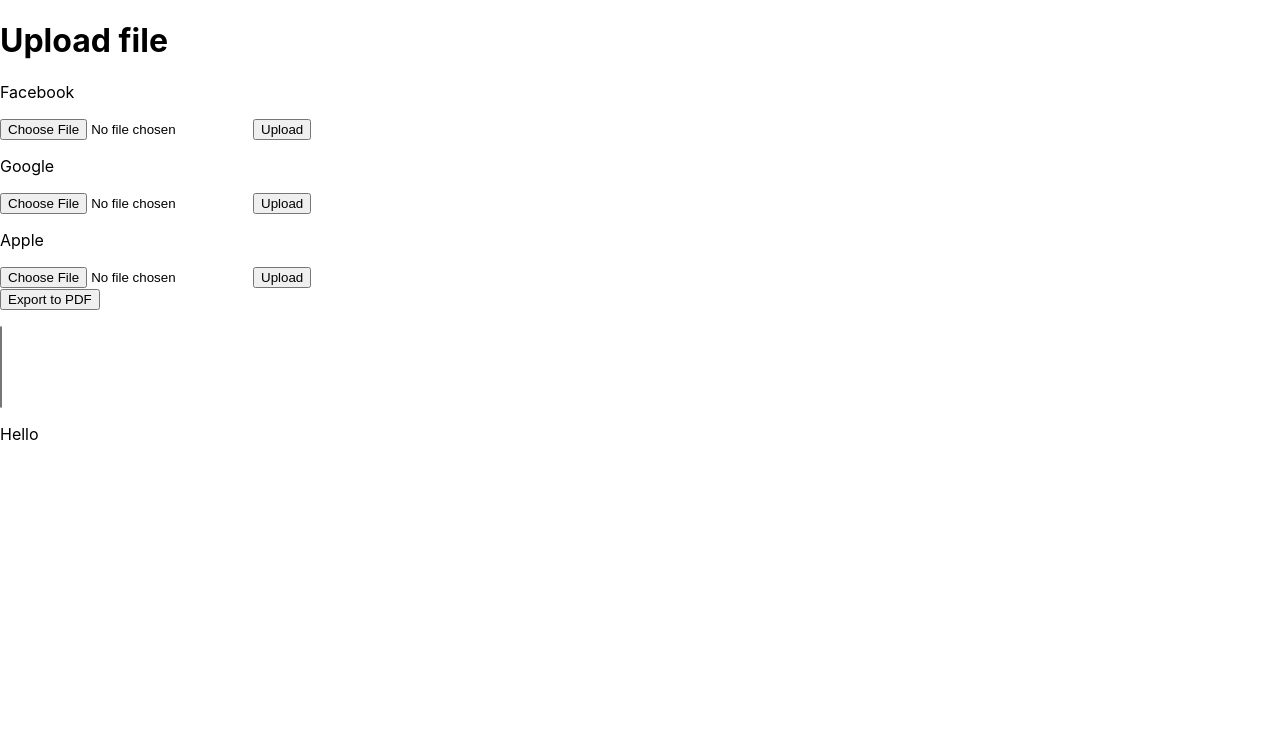
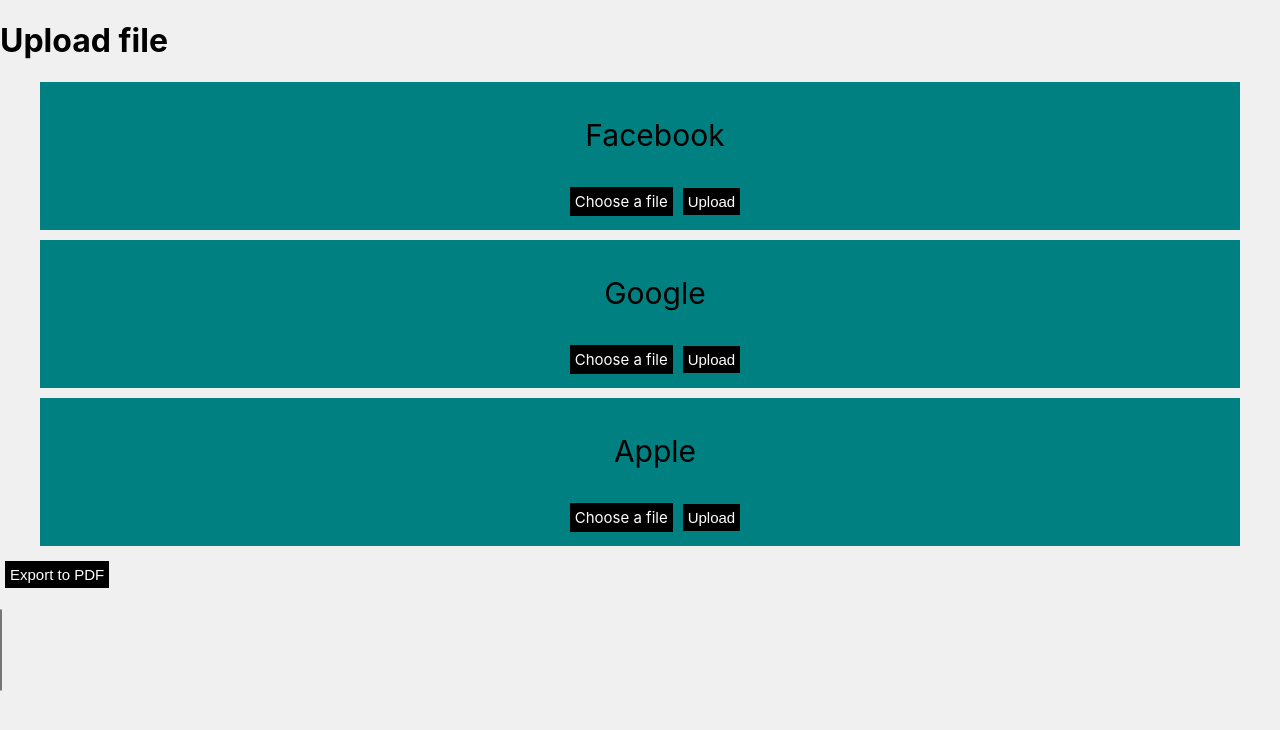
Before and after one commit to nguyldo/Verse, a React app in the folder verse/front-end/: page /upload in a window 1280 px wide. Shown: the top 730 px of the page. Built offline with nearby package versions, Linux system fonts and the light colour scheme.

Commit message:
ux improvements

```diff
--- a/verse/front-end/src/App.css
+++ b/verse/front-end/src/App.css
@@ -1,38 +1,38 @@
-.App {
+body {
+  background-color: #F0F0F0;
+}
+
+.link {
+  background-color: black;
+  text-decoration: none;
+  color: white;
+  padding: 5px;
+}
+
+.link:visited {
+  color: white;
+}
+
+.uploadoption {
+  background-color: teal;
+  margin: 10px 40px 10px 40px;
+  padding: 5px 10px 10px 40px;
   text-align: center;
 }
 
-.App-logo {
-  height: 40vmin;
-  pointer-events: none;
+.uploadoption p {
+  font-size: 30px;
 }
 
-@media (prefers-reduced-motion: no-preference) {
-  .App-logo {
-    animation: App-logo-spin infinite 20s linear;
-  }
+.customupload, button {
+  background-color: black;
+  color: white;
+  padding: 5px;
+  margin: 5px;
+  border: none;
+  font-size: 15px;
 }
 
-.App-header {
-  background-color: #282c34;
-  min-height: 100vh;
-  display: flex;
-  flex-direction: column;
-  align-items: center;
-  justify-content: center;
-  font-size: calc(10px + 2vmin);
-  color: white;
+input[type="file"] {
+  display: none;
 }
-
-.App-link {
-  color: #61dafb;
-}
-
-@keyframes App-logo-spin {
-  from {
-    transform: rotate(0deg);
-  }
-  to {
-    transform: rotate(360deg);
-  }
-}
--- a/verse/front-end/src/App.js
+++ b/verse/front-end/src/App.js
@@ -4,13 +4,14 @@
 import { BrowserRouter as Router, Route, Link } from "react-router-dom";
 
 import TestApi from "./components/testapi/index";
-import Upload from "./components/testapi/upload";
+import Main from "./components/pages/main";
+import Upload from "./components/pages/upload";
 
 class App extends React.Component {
   render() {
     return (
       <Router>
-        <Route path="/" exact component={TestApi} />
+        <Route path="/" exact component={Main} />
         <Route path="/upload" exact component={Upload} />
       </Router>
     )
--- /dev/null
+++ b/verse/front-end/src/components/pages/main.js
@@ -0,0 +1,20 @@
+import React, { Component } from "react";
+
+import axios from "axios";
+import {Link} from "react-router-dom";
+
+export default class Main extends Component {
+
+    constructor(props) {
+      super(props);
+    }
+
+    render() {
+      return(
+        <div>
+            <h1>Verse</h1>
+            <Link to="/upload" className="link">Go to uploads</Link>
+        </div>
+      )
+    }
+  }
--- a/verse/front-end/src/components/testapi/upload.js
+++ b/verse/front-end/src/components/pages/upload.js
@@ -160,26 +160,34 @@
         <div>
             <h1>Upload file</h1>
             <body>
+              <div class="uploadoption">
                 <p>Facebook</p>
                 <form>
-                <input type="file" name="file" onChange={(e)=>this.handleFile(e)} />
+                  <label for="facebookupload" class="customupload">Choose a file</label>
+                  <input id="facebookupload" type="file" name="file" onChange={(e)=>this.handleFile(e)} />
                   <button type="button" onClick={(e)=>this.uploadFacebook(e)}>Upload</button>
                 </form>
+              </div>
+              <div class="uploadoption">
                 <p>Google</p>
                 <form>
-                <input type="file" name="file" onChange={(e)=>this.handleFile(e)} />
+                  <label for="googleupload" class="customupload">Choose a file</label>
+                  <input id="googleupload" type="file" name="file" onChange={(e)=>this.handleFile(e)} />
                   <button type="button" onClick={(e)=>this.uploadGoogle(e)}>Upload</button>
                 </form>
+              </div>
+              <div class="uploadoption">
                 <p>Apple</p>
                 <form>
-                <input type="file" name="file" onChange={(e)=>this.handleFile(e)} />
+                  <label for="appleupload" class="customupload">Choose a file</label>
+                  <input id="appleupload" type="file" name="file" onChange={(e)=>this.handleFile(e)} />
                   <button type="button" onClick={(e)=>this.uploadApple(e)}>Upload</button>
                 </form>
+              </div>
               <button onClick={(e)=>this.exportPDF(e)}>Export to PDF</button>
               <div id="visualcontent">
                 <p>{this.state.num}</p>
                 <select id="listBox" size="5"></select>
-                <p>Hello</p>
               </div>
               <div id="eventH"></div>
             </body>
```
Lines whose indentation alone changed are shown as unchanged.
